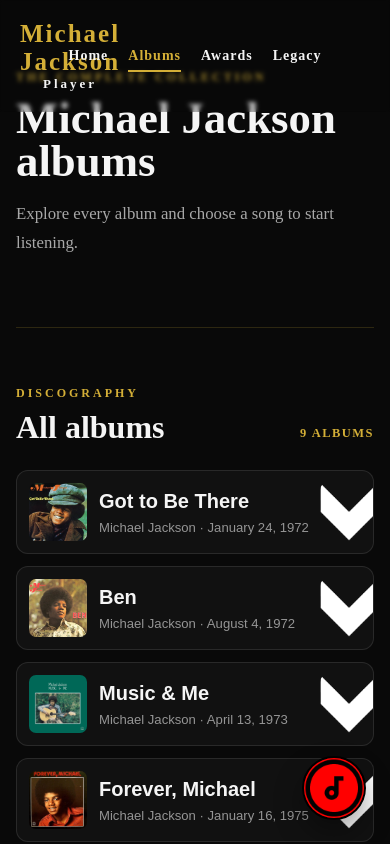
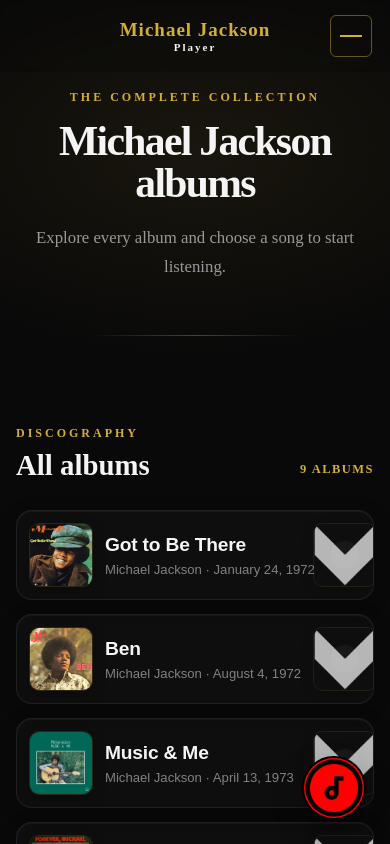
Before and after one commit to IanCopyPaste/MJ_Player, a React (Vite) app: page /albums in a window 390 px wide. Shown: the top 844 px of the page. Built offline with nearby package versions, Linux system fonts and the light colour scheme.

Commit message:
imporved albums page

```diff
--- a/src/components/Header.jsx
+++ b/src/components/Header.jsx
@@ -4,6 +4,7 @@
 
 function Header() {
   const [scrolled, setScrolled] = useState(false);
+  const [menuOpen, setMenuOpen] = useState(false);
 
   useEffect(() => {
     const handleScroll = () => {
@@ -14,20 +15,32 @@
     return () => window.removeEventListener('scroll', handleScroll);
   }, []);
 
+  useEffect(() => {
+    const handleKeyDown = (event) => {
+      if (event.key === 'Escape') {
+        setMenuOpen(false);
+      }
+    };
+
+    document.addEventListener('keydown', handleKeyDown);
+    return () => document.removeEventListener('keydown', handleKeyDown);
+  }, []);
+
   return (
-    <header className={`header ${scrolled ? 'scrolled' : ''}`}>
+    <header className={`header ${scrolled ? 'scrolled' : ''} ${menuOpen ? 'menu-open' : ''}`}>
       <div className="header-container">
 
         {/* Logo */}
-        <Link to="/" className="logo">
+        <Link to="/" className="logo" onClick={() => setMenuOpen(false)}>
           <span className="logo-main">Michael Jackson</span>
           <span className="logo-sub">Player</span>
         </Link>
 
         {/* Navigation */}
-        <nav className="navbar">
+        <nav className="navbar" aria-label="Main navigation" id="main-navigation">
           <NavLink
             to="/"
+            onClick={() => setMenuOpen(false)}
             className={({ isActive }) => `nav-link ${isActive ? 'active' : ''}`}
           >
             Home
@@ -35,6 +48,7 @@
 
           <NavLink
             to="/albums"
+            onClick={() => setMenuOpen(false)}
             className={({ isActive }) => `nav-link ${isActive ? 'active' : ''}`}
           >
             Albums
@@ -42,6 +56,7 @@
 
           <NavLink
             to="/awards"
+            onClick={() => setMenuOpen(false)}
             className={({ isActive }) => `nav-link ${isActive ? 'active' : ''}`}
           >
             Awards
@@ -49,11 +64,25 @@
 
           <NavLink
             to="/legacy"
+            onClick={() => setMenuOpen(false)}
             className={({ isActive }) => `nav-link ${isActive ? 'active' : ''}`}
           >
             Legacy
           </NavLink>
         </nav>
+
+        <button
+          type="button"
+          className="menu-toggle"
+          aria-label={menuOpen ? 'Close navigation menu' : 'Open navigation menu'}
+          aria-expanded={menuOpen}
+          aria-controls="main-navigation"
+          onClick={() => setMenuOpen((isOpen) => !isOpen)}
+        >
+          <span aria-hidden="true" />
+          <span aria-hidden="true" />
+          <span aria-hidden="true" />
+        </button>
 
       </div>
     </header>
--- a/src/components/css/Header.css
+++ b/src/components/css/Header.css
@@ -64,6 +64,10 @@
 
 .navbar {
   justify-self: center;
+}
+
+.menu-toggle {
+  display: none;
 }
 
 /* =========================
@@ -176,18 +180,95 @@
   }
 
   .header-container {
-    padding: 20px;
+    position: relative;
+    min-height: 72px;
+    padding: 0 18px;
+    grid-template-columns: 1fr auto 1fr;
+    gap: 0;
+  }
 
-    flex-direction: column;
+  .logo {
+    grid-column: 2;
+    grid-row: 1;
+    justify-self: center;
+    text-align: center;
+  }
 
-    gap: 20px;
+  .logo-main {
+    font-size: 19px;
+    letter-spacing: 1px;
+  }
+
+  .logo-sub {
+    font-size: 11px;
+    letter-spacing: 2px;
   }
 
   .navbar {
-    gap: 20px;
+    display: none;
+    position: fixed;
+    top: 72px;
+    right: 0;
+    bottom: 0;
+    left: auto;
+    grid-template-columns: 1fr;
+    align-content: start;
+    justify-content: stretch;
+    width: min(280px, calc(100vw - 54px));
+    gap: 8px;
+    padding: 28px 20px;
+    border-left: 1px solid rgba(212, 175, 55, 0.32);
+    background: var(--mj-black);
+    box-shadow: -16px 0 35px rgba(0, 0, 0, 0.4), inset 0 1px 0 rgba(212, 175, 55, 0.24);
+    backdrop-filter: blur(16px);
+    -webkit-backdrop-filter: blur(16px);
+  }
 
-    flex-wrap: wrap;
+  .menu-open .navbar {
+    display: grid;
+  }
+
+  .navbar .nav-link {
+    display: block;
+    padding: 12px 8px;
+    text-align: center;
+  }
+
+  .menu-toggle {
+    display: flex;
+    grid-column: 3;
+    grid-row: 1;
+    justify-self: end;
+    align-items: center;
     justify-content: center;
+    width: 42px;
+    height: 42px;
+    padding: 9px;
+    border: 1px solid rgba(212, 175, 55, 0.45);
+    border-radius: 6px;
+    background: transparent;
+    cursor: pointer;
+  }
+
+  .menu-toggle span {
+    display: block;
+    width: 20px;
+    height: 2px;
+    margin: 2px 0;
+    background: var(--mj-gold);
+    transition: transform 0.2s ease, opacity 0.2s ease;
+  }
+
+  .menu-open .menu-toggle span:nth-child(1) {
+    transform: translateY(6px) rotate(45deg);
+  }
+
+  .menu-open .menu-toggle span:nth-child(2) {
+    opacity: 0;
+  }
+
+  .menu-open .menu-toggle span:nth-child(3) {
+    transform: translateY(-6px) rotate(-45deg);
   }
 
 }
--- a/src/css/AlbumsPage.css
+++ b/src/css/AlbumsPage.css
@@ -1,8 +1,14 @@
+/* ===========================
+   ALBUMS PAGE — SOFT REDESIGN
+   =========================== */
+
 .albums-page {
   min-height: calc(100vh - 80px);
   background: #090909;
   color: #f5f5f5;
 }
+
+/* ---------- shared container ---------- */
 
 .albums-hero,
 .albums-list-section {
@@ -10,29 +16,68 @@
   margin: 0 auto;
 }
 
+/* ===========================
+   HERO
+   =========================== */
+
 .albums-hero {
-  padding: 100px 0 70px;
-  border-bottom: 1px solid rgba(212, 175, 55, 0.18);
+  position: relative;
+  padding: 120px 0 60px;
+  text-align: center;
+}
+
+/* decorative radial glow behind the hero text */
+.albums-hero::before {
+  content: '';
+  position: absolute;
+  top: 40%;
+  left: 50%;
+  width: 720px;
+  height: 420px;
+  transform: translate(-50%, -50%);
+  background: radial-gradient(ellipse at center, rgba(212, 175, 55, 0.08) 0%, transparent 70%);
+  pointer-events: none;
+}
+
+/* thin gold shimmer divider */
+.albums-hero::after {
+  content: '';
+  display: block;
+  margin: 54px auto 0;
+  width: min(480px, 60%);
+  height: 1px;
+  background: linear-gradient(90deg, transparent, rgba(212, 175, 55, 0.35), transparent);
+}
+
+.albums-hero .eyebrow {
+  position: relative;
 }
 
 .albums-hero h1 {
-  max-width: 760px;
-  margin: 12px 0 18px;
-  font-size: clamp(2.8rem, 7vw, 6rem);
-  line-height: 0.95;
+  position: relative;
+  max-width: 820px;
+  margin: 16px auto 20px;
+  font-size: clamp(2.6rem, 6vw, 5rem);
+  line-height: 1;
+  letter-spacing: -0.04em;
   color: #f5f5f5;
 }
 
-.albums-hero > p:last-child {
+.albums-hero > p:last-of-type {
+  position: relative;
   max-width: 520px;
-  margin: 0;
-  color: rgba(245, 245, 245, 0.68);
+  margin: 0 auto;
+  color: rgba(245, 245, 245, 0.6);
   font-size: 1.05rem;
   line-height: 1.7;
 }
 
+/* ===========================
+   LIST SECTION
+   =========================== */
+
 .albums-list-section {
-  padding: 58px 0 90px;
+  padding: 50px 0 100px;
 }
 
 .albums-list-heading {
@@ -40,12 +85,12 @@
   align-items: end;
   justify-content: space-between;
   gap: 20px;
-  margin-bottom: 24px;
+  margin-bottom: 28px;
 }
 
 .albums-list-heading h2 {
   margin: 8px 0 0;
-  font-size: clamp(2rem, 4vw, 3.5rem);
+  font-size: clamp(1.8rem, 3.5vw, 3rem);
 }
 
 .albums-list-heading > span {
@@ -57,153 +102,267 @@
   text-transform: uppercase;
 }
 
+/* ===========================
+   ALBUM LIST / CARDS
+   =========================== */
+
 .albums-list {
   display: flex;
   flex-direction: column;
-  gap: 12px;
+  gap: 14px;
 }
 
+/* stagger fade-in */
 .album-dropdown {
   overflow: hidden;
-  border: 1px solid rgba(255, 255, 255, 0.1);
-  border-radius: 12px;
-  background: rgba(255, 255, 255, 0.035);
-  transition: border-color 0.2s ease, background 0.2s ease;
+  border: 1px solid rgba(255, 255, 255, 0.07);
+  border-radius: 16px;
+  background: rgba(255, 255, 255, 0.025);
+  box-shadow:
+    inset 0 1px 0 rgba(255, 255, 255, 0.04),
+    0 4px 20px rgba(0, 0, 0, 0.16);
+  transition: border-color 0.3s ease, background 0.3s ease, box-shadow 0.3s ease, transform 0.3s ease;
+  animation: albumFadeUp 0.5s ease both;
+}
+
+/* stagger with custom property set in JSX (fallback: 0) */
+.album-dropdown:nth-child(1)  { animation-delay: 0.00s; }
+.album-dropdown:nth-child(2)  { animation-delay: 0.05s; }
+.album-dropdown:nth-child(3)  { animation-delay: 0.10s; }
+.album-dropdown:nth-child(4)  { animation-delay: 0.15s; }
+.album-dropdown:nth-child(5)  { animation-delay: 0.20s; }
+.album-dropdown:nth-child(6)  { animation-delay: 0.25s; }
+.album-dropdown:nth-child(7)  { animation-delay: 0.30s; }
+.album-dropdown:nth-child(8)  { animation-delay: 0.35s; }
+.album-dropdown:nth-child(9)  { animation-delay: 0.40s; }
+.album-dropdown:nth-child(10) { animation-delay: 0.45s; }
+
+@keyframes albumFadeUp {
+  from {
+    opacity: 0;
+    transform: translateY(18px);
+  }
+  to {
+    opacity: 1;
+    transform: translateY(0);
+  }
+}
+
+.album-dropdown:hover {
+  border-color: rgba(212, 175, 55, 0.28);
+  background: rgba(255, 255, 255, 0.04);
+  box-shadow:
+    inset 0 1px 0 rgba(255, 255, 255, 0.06),
+    0 8px 30px rgba(0, 0, 0, 0.22);
+  transform: translateY(-2px);
 }
 
 .album-dropdown.is-open {
-  border-color: rgba(212, 175, 55, 0.5);
-  background: rgba(255, 255, 255, 0.05);
+  border-color: rgba(212, 175, 55, 0.45);
+  background: rgba(212, 175, 55, 0.04);
+  box-shadow:
+    inset 0 1px 0 rgba(212, 175, 55, 0.08),
+    0 8px 32px rgba(0, 0, 0, 0.24);
 }
+
+/* ===========================
+   DROPDOWN TRIGGER
+   =========================== */
 
 .album-dropdown-trigger {
   display: grid;
-  grid-template-columns: 72px minmax(0, 1fr) auto 24px;
+  grid-template-columns: 80px minmax(0, 1fr) auto 28px;
   align-items: center;
   width: 100%;
-  gap: 18px;
-  padding: 12px 18px 12px 12px;
+  gap: 20px;
+  padding: 14px 20px 14px 14px;
   border: 0;
   background: transparent;
   color: inherit;
   text-align: left;
   cursor: pointer;
+  transition: background 0.2s ease;
 }
 
 .album-dropdown-trigger:hover {
-  background: rgba(212, 175, 55, 0.06);
+  background: rgba(212, 175, 55, 0.05);
 }
 
 .album-dropdown-trigger img {
   display: block;
-  width: 72px;
-  height: 72px;
+  width: 80px;
+  height: 80px;
   object-fit: cover;
-  border-radius: 7px;
+  border-radius: 10px;
+  box-shadow: 0 4px 14px rgba(0, 0, 0, 0.3);
+  border: 1px solid rgba(212, 175, 55, 0.15);
+  transition: border-color 0.25s ease, box-shadow 0.25s ease;
 }
+
+.album-dropdown-trigger:hover img {
+  border-color: rgba(212, 175, 55, 0.4);
+  box-shadow: 0 6px 20px rgba(0, 0, 0, 0.35);
+}
+
+/* ===========================
+   ALBUM INFO
+   =========================== */
 
 .album-dropdown-info {
   display: flex;
   min-width: 0;
   flex-direction: column;
-  gap: 7px;
+  gap: 6px;
 }
 
 .album-dropdown-title {
   overflow: hidden;
   color: #f5f5f5;
-  font-size: 1.25rem;
-  font-weight: 800;
+  font-size: 1.2rem;
+  font-weight: 700;
   text-overflow: ellipsis;
   white-space: nowrap;
+  letter-spacing: -0.01em;
 }
 
 .album-dropdown-meta {
   overflow: hidden;
-  color: rgba(245, 245, 245, 0.58);
+  color: rgba(245, 245, 245, 0.5);
   font-size: 0.82rem;
   text-overflow: ellipsis;
   white-space: nowrap;
 }
 
 .album-song-count {
-  color: #d4af37;
-  font-size: 0.75rem;
-  font-weight: 800;
-  letter-spacing: 0.08em;
+  color: rgba(212, 175, 55, 0.85);
+  font-size: 0.72rem;
+  font-weight: 700;
+  letter-spacing: 0.1em;
   text-transform: uppercase;
   white-space: nowrap;
+  padding: 4px 10px;
+  border-radius: 999px;
+  background: rgba(212, 175, 55, 0.08);
+  border: 1px solid rgba(212, 175, 55, 0.14);
 }
+
+/* ===========================
+   CHEVRON
+   =========================== */
 
 .album-chevron {
   display: flex;
   align-items: center;
   justify-content: center;
-  width: 24px;
-  height: 24px;
+  width: 28px;
+  height: 28px;
   flex-shrink: 0;
+  border-radius: 50%;
+  background: rgba(255, 255, 255, 0.04);
+  transition: background 0.2s ease, transform 0.3s ease;
+}
+
+.album-dropdown.is-open .album-chevron {
+  background: rgba(212, 175, 55, 0.1);
 }
 
 .album-chevron img {
   display: block;
-  width: 18px;
-  height: 18px;
+  width: 16px;
+  height: 16px;
   object-fit: contain;
+  opacity: 0.7;
+  transition: opacity 0.2s ease;
 }
+
+.album-dropdown:hover .album-chevron img {
+  opacity: 1;
+}
+
+/* ===========================
+   SONG PANEL
+   =========================== */
 
 .album-song-panel {
   max-height: 0;
   overflow: hidden;
-  padding: 0 18px 0 102px;
+  padding: 0 20px 0 114px;
   opacity: 0;
-  transition: max-height 0.35s ease, padding 0.35s ease, opacity 0.25s ease;
+  transition: max-height 0.4s cubic-bezier(0.4, 0, 0.2, 1),
+              padding 0.4s cubic-bezier(0.4, 0, 0.2, 1),
+              opacity 0.3s ease;
 }
 
 .album-song-panel.is-open {
-  max-height: 900px;
-  padding: 0 18px 12px 102px;
+  max-height: 1200px;
+  padding: 4px 20px 18px 114px;
   opacity: 1;
 }
 
+/* ===========================
+   SONG ROWS
+   =========================== */
+
 .album-song-row {
   display: grid;
-  grid-template-columns: 32px minmax(0, 1fr) auto;
+  grid-template-columns: 34px minmax(0, 1fr) auto;
   align-items: center;
   width: 100%;
   gap: 14px;
-  padding: 13px 10px;
+  padding: 12px 14px;
   border: 0;
-  border-top: 1px solid rgba(255, 255, 255, 0.07);
+  border-radius: 10px;
   background: transparent;
   color: #f5f5f5;
   text-align: left;
   cursor: pointer;
+  transition: background 0.2s ease, color 0.2s ease, transform 0.15s ease;
+}
+
+.album-song-row + .album-song-row {
+  margin-top: 2px;
 }
 
 .album-song-row:hover {
   color: #f0d675;
   background: rgba(212, 175, 55, 0.07);
+  transform: translateX(4px);
 }
 
 .album-song-number {
-  color: rgba(245, 245, 245, 0.4);
-  font-size: 0.75rem;
+  color: rgba(245, 245, 245, 0.3);
+  font-size: 0.78rem;
+  font-variant-numeric: tabular-nums;
+  text-align: center;
 }
 
 .album-song-title {
   overflow: hidden;
   font-size: 0.95rem;
+  font-weight: 500;
   text-overflow: ellipsis;
   white-space: nowrap;
 }
 
 .album-song-play {
   color: #d4af37;
-  font-size: 0.7rem;
+  font-size: 0.68rem;
   font-weight: 800;
-  letter-spacing: 0.08em;
+  letter-spacing: 0.1em;
   text-transform: uppercase;
+  opacity: 0;
+  transform: translateX(-6px);
+  transition: opacity 0.2s ease, transform 0.2s ease;
 }
+
+.album-song-row:hover .album-song-play {
+  opacity: 1;
+  transform: translateX(0);
+}
+
+/* ===========================
+   RESPONSIVE
+   =========================== */
 
 @media (max-width: 680px) {
   .albums-hero,
@@ -212,25 +371,31 @@
   }
 
   .albums-hero {
-    padding-top: 70px;
+    padding-top: 90px;
+    padding-bottom: 40px;
   }
 
   .album-dropdown-trigger {
-    grid-template-columns: 58px minmax(0, 1fr) 24px;
-    gap: 12px;
-    padding-right: 12px;
+    grid-template-columns: 62px minmax(0, 1fr) 28px;
+    gap: 14px;
+    padding: 12px 14px 12px 12px;
   }
 
   .album-dropdown-trigger img {
-    width: 58px;
-    height: 58px;
+    width: 62px;
+    height: 62px;
   }
 
   .album-song-count {
     display: none;
   }
 
-  .album-song-panel {
-    padding-left: 12px;
+  .album-song-panel,
+  .album-song-panel.is-open {
+    padding-left: 14px;
+  }
+
+  .album-song-row:hover {
+    transform: none;
   }
 }
```
Also changed, not shown: src/App.jsx (+9 -1 lines), src/components/PlayerModal.jsx (+4 -4 lines), src/components/css/PlayerModal.css (+20 -5 lines), src/css/HomePage.css (+10 -0 lines), src/main.jsx (line endings or trailing spaces).
